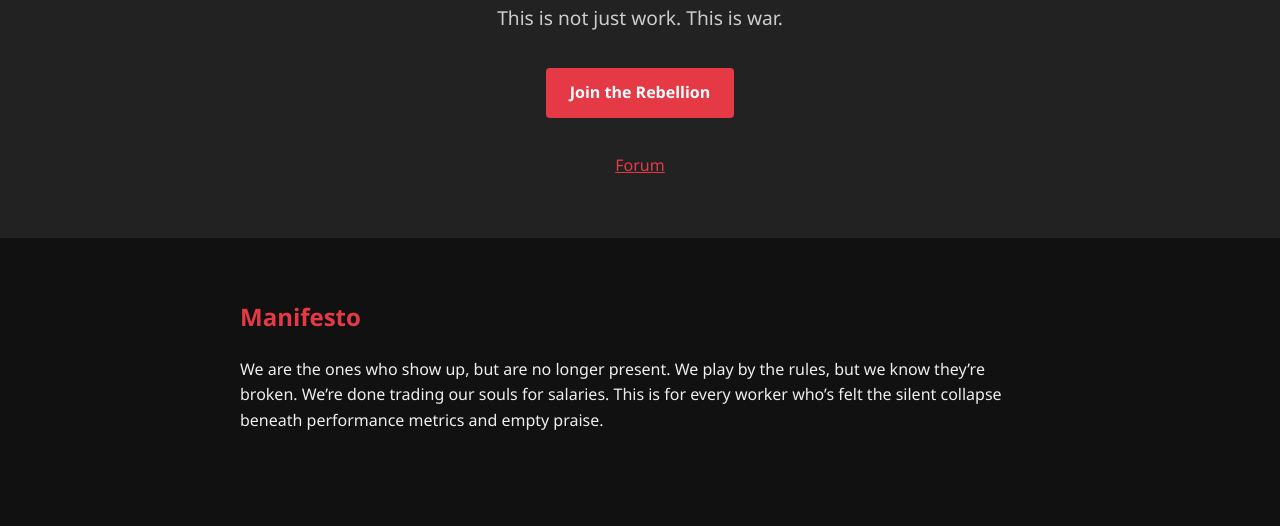
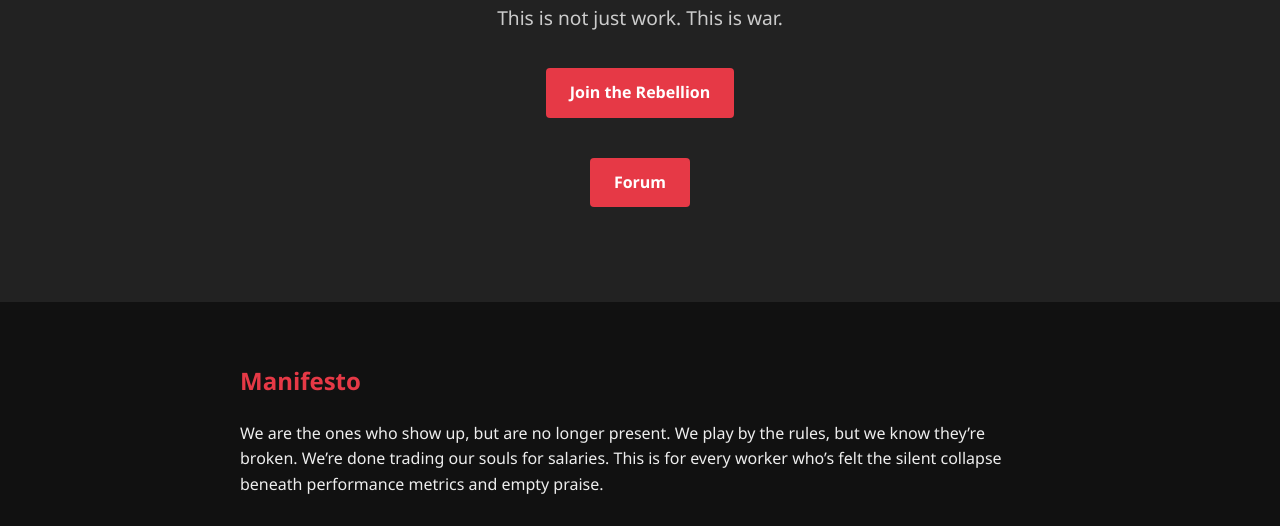
Before and after one commit to ozn85/unhappy_workers, a plain HTML site: page index.html in a window 1280 px wide. Shown: the part 270-796 px from the top of the page. Drawn offline with Linux system fonts and the light colour scheme.

Commit message:
Update index.html

```diff
--- a/index.html
+++ b/index.html
@@ -93,7 +93,9 @@
         <div class="cta">
             <a href="#join">Join the Rebellion</a>
         </div>
-        <a href="forum.html" style="color: #e63946;">Forum</a>
+        <div class="cta">
+          <a href="forum.html">Forum</a>
+        </div>
     </header>
 
     <div class="section">
```
